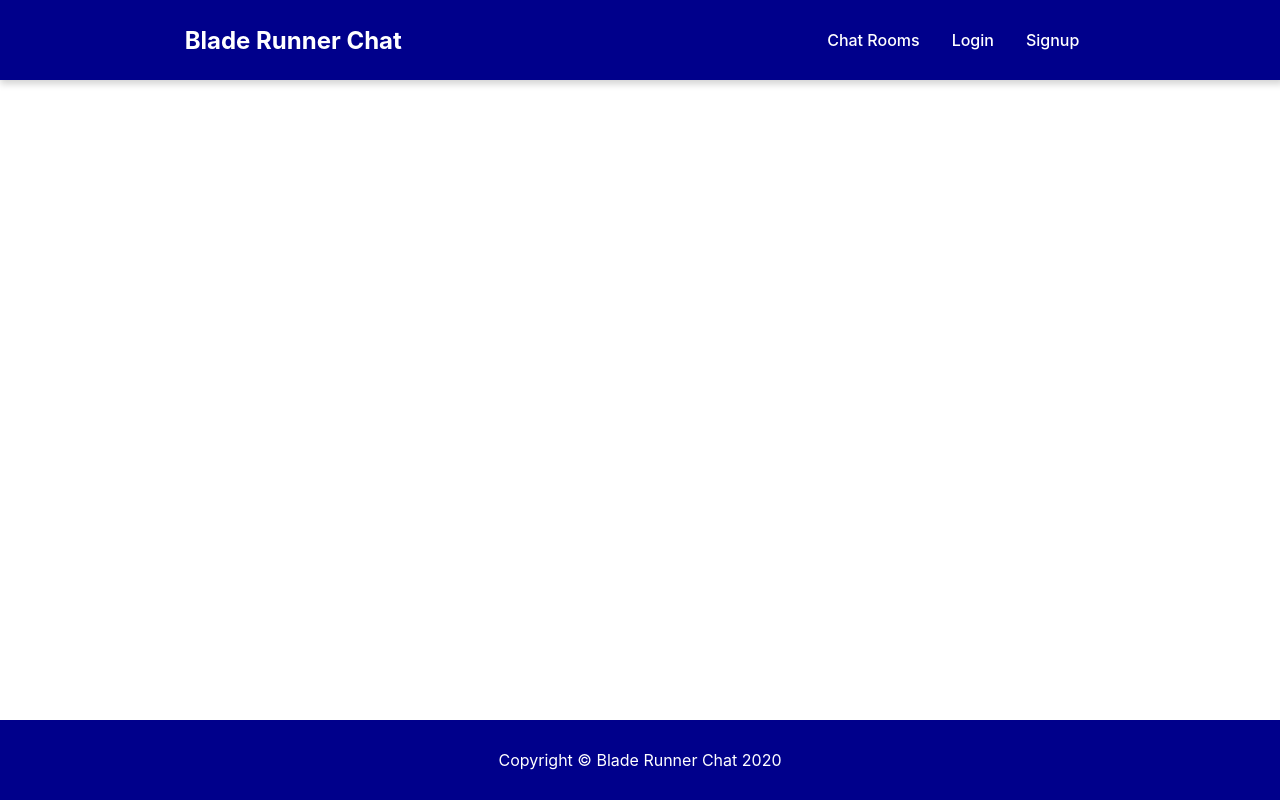
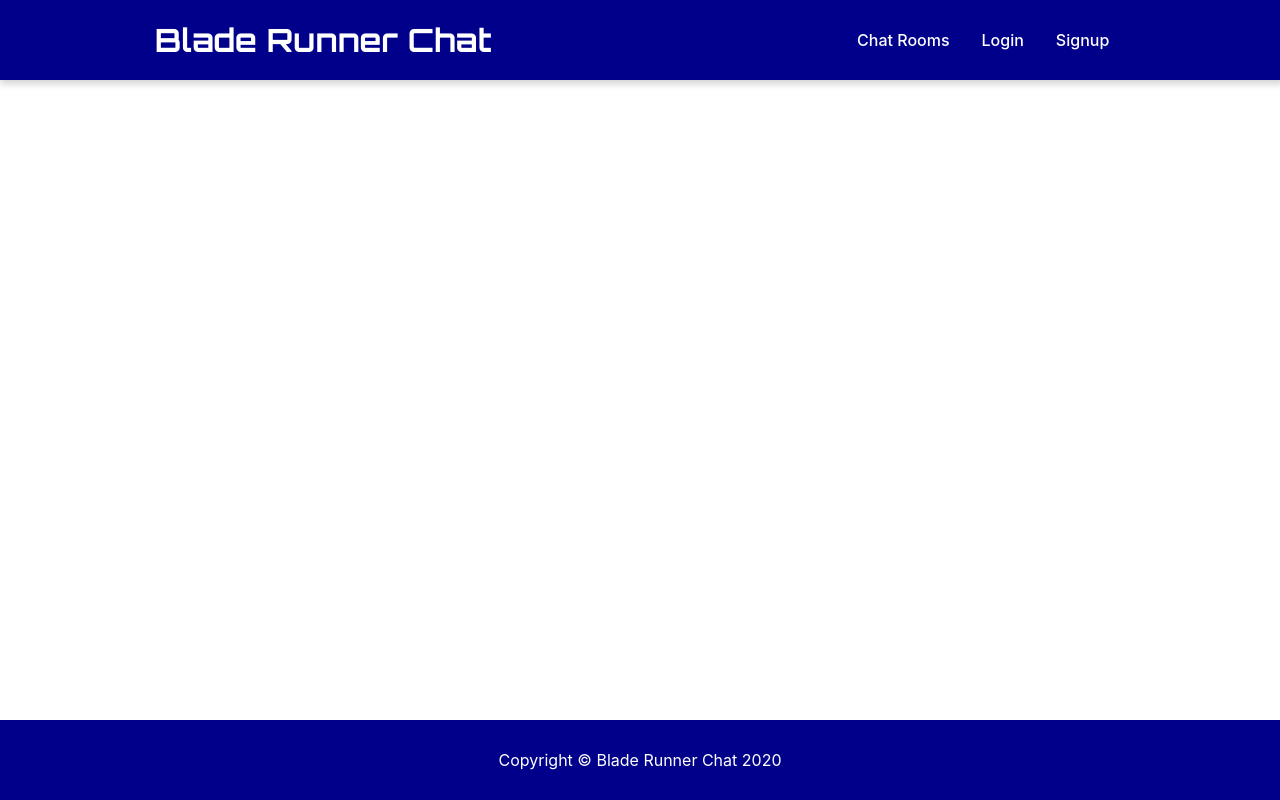
Before and after one commit to vrobl001/Bladerunner-Chat, a React (Create React App) app: page / in a window 1280 px wide. Built offline with nearby package versions, Linux system fonts and the light colour scheme.

Commit message:
added font for logo

```diff
--- a/public/index.html
+++ b/public/index.html
@@ -24,6 +24,10 @@
       work correctly both with client-side routing and a non-root public URL.
       Learn how to configure a non-root public URL by running `npm run build`.
     -->
+        <link
+            href="https://fonts.googleapis.com/css?family=Orbitron:700&display=swap"
+            rel="stylesheet"
+        />
         <title>React App</title>
     </head>
     <body>
@@ -38,6 +42,5 @@
 
       To begin the development, run `npm start` or `yarn start`.
       To create a production bundle, use `npm run build` or `yarn build`.
-    -->
-  </body>
+    --></body>
 </html>
--- a/src/components/Navbar/Navbar.module.css
+++ b/src/components/Navbar/Navbar.module.css
@@ -6,6 +6,11 @@
     justify-content: space-around;
     color: white;
     box-shadow: 2px 2px 7px 2px lightgray;
+}
+
+.navbar h1 {
+    font-family: 'Orbitron';
+    font-size: 2rem;
 }
 
 .navbar ul {
```
Lines whose indentation alone changed are shown as unchanged.
